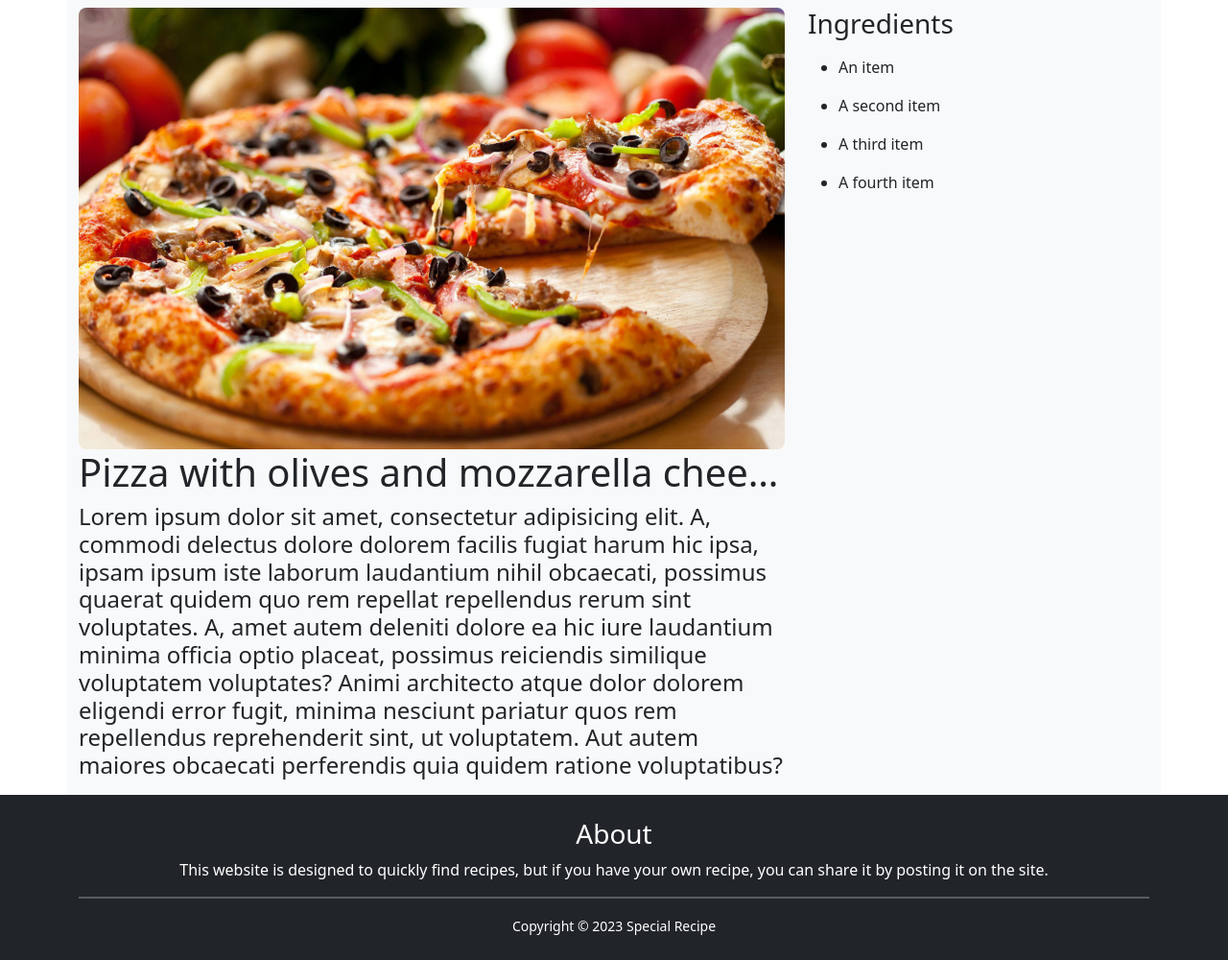
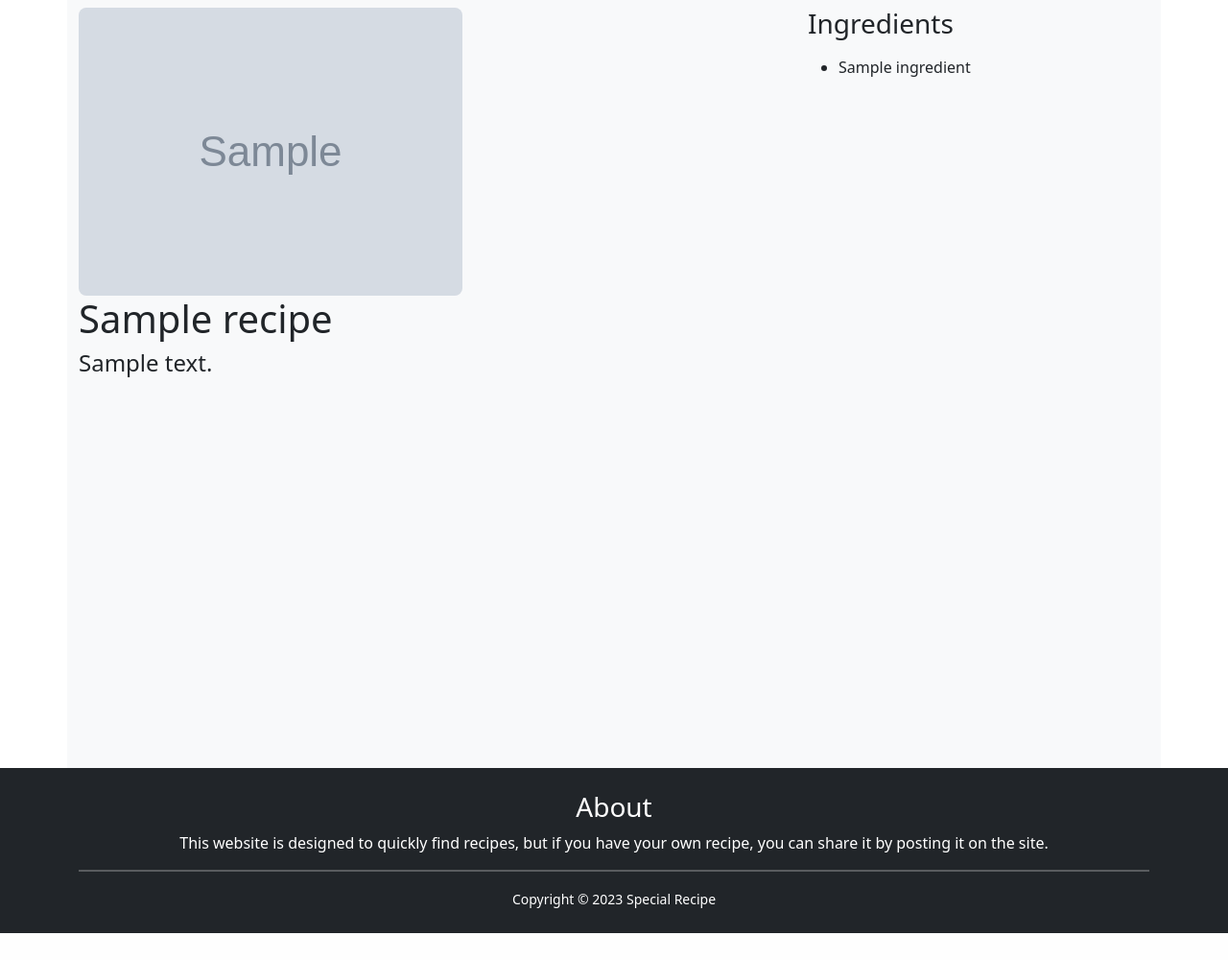
Before and after one commit to FCTL3314/SpecialRecipe, a Django app: page /recipes/description/1/ in a window 1280 px wide. Shown: the part 60-1060 px from the top of the page at 96% size. After the commit the page ends 1032 px from the top, so only its background shows below. Run offline with Django 4.2, Linux system fonts and the light colour scheme; tables that the repository leaves empty hold one stand-in row (values such as "Sample post"); grey boxes marked "Sample" are stand-in pictures.

Commit message:
made recipe description template dynamic

```diff
--- a/templates/recipe/recipe_description.html
+++ b/templates/recipe/recipe_description.html
@@ -3,24 +3,18 @@
 
 
 {% block content %}
-    <div class="container bg-light">
+    <div class="container bg-light min-vh-100">
             <div class="row">
                 <div class="col-lg-8 my-2">
-                    <div class="">
-                        <img class="img-fluid rounded-3" src="{% static 'img/index_carousel_pizza.jpg' %}"
+                    <div>
+                        <img class="img-fluid rounded-3" src="{{ recipe.image.url }}"
                              alt="recipe_image">
                     </div>
                     <div>
-                        <h1 class="text-truncate">Pizza with olives and mozzarella cheese</h1>
+                        <h1 class="text-truncate">{{ recipe.name }}</h1>
                     </div>
                     <div>
-                        <h4>Lorem ipsum dolor sit amet, consectetur adipisicing elit. A, commodi delectus dolore dolorem
-                            facilis fugiat harum hic ipsa, ipsam ipsum iste laborum laudantium nihil obcaecati, possimus
-                            quaerat quidem quo rem repellat repellendus rerum sint voluptates. A, amet autem deleniti
-                            dolore ea hic iure laudantium minima officia optio placeat, possimus reiciendis similique
-                            voluptatem voluptates? Animi architecto atque dolor dolorem eligendi error fugit, minima
-                            nesciunt pariatur quos rem repellendus reprehenderit sint, ut voluptatem. Aut autem maiores
-                            obcaecati perferendis quia quidem ratione voluptatibus?</h4>
+                        <h4>{{ recipe.cooking_description }}</h4>
                     </div>
                 </div>
                 <div class="col-lg-4 my-2">
@@ -29,18 +23,11 @@
                     </div>
                     <div class="mb-3 d-flex">
                         <ul>
-                            <li>
-                                <p>An item</p>
-                            </li>
-                            <li>
-                                <p>A second item</p>
-                            </li>
-                            <li>
-                                <p>A third item</p>
-                            </li>
-                            <li>
-                                <p>A fourth item</p>
-                            </li>
+                            {% for ingredient in ingredients %}
+                                <li>
+                                    <p>{{ ingredient.name }}</p>
+                                </li>
+                            {% endfor %}
                         </ul>
                     </div>
                 </div>
```
